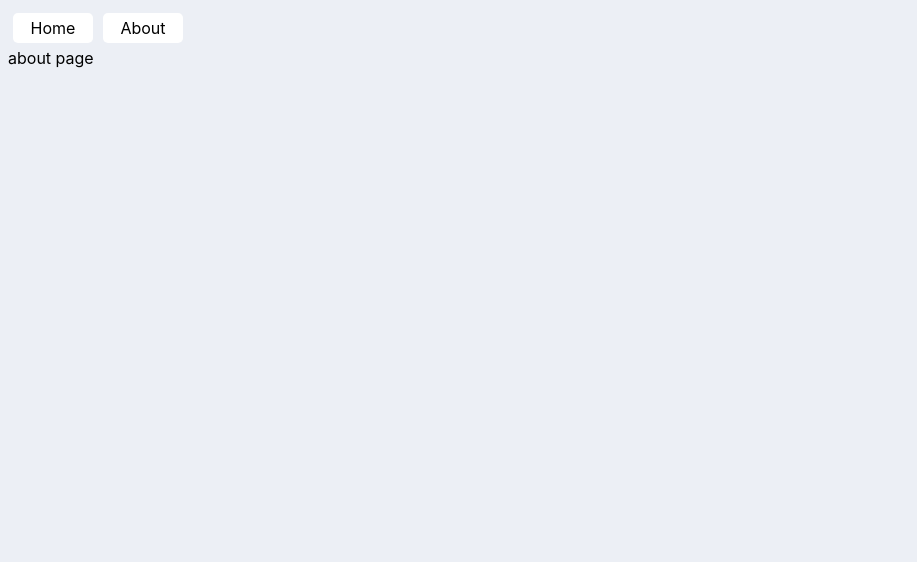
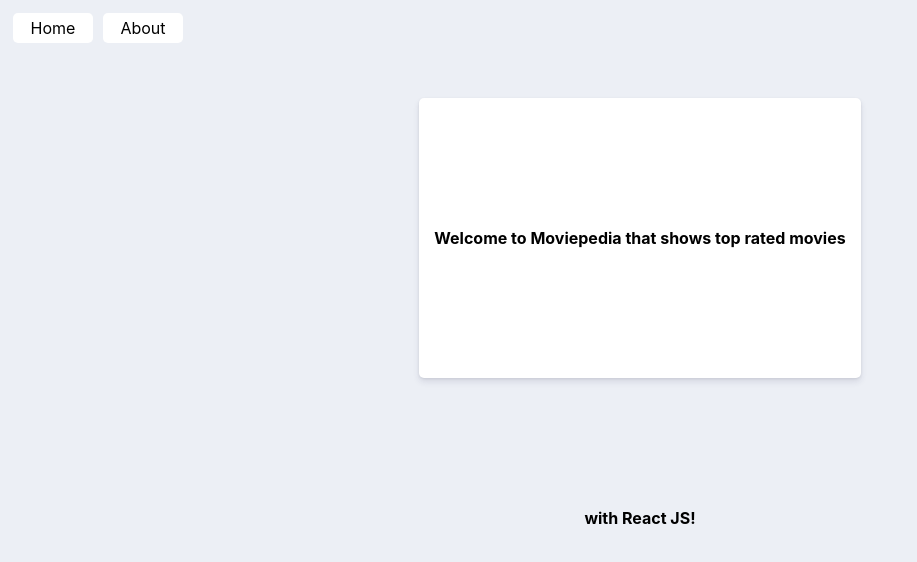
Before and after one commit to choala/moviepedia, a React (Create React App) app: page /#/about in a window 1280 px wide. Shown: the top 562 px of the page, without its empty margins (0-917 px from the left). Built offline with nearby package versions, Linux system fonts and the light colour scheme.

Commit message:
Fix about page style

```diff
--- a/src/components/Movie.css
+++ b/src/components/Movie.css
@@ -12,6 +12,7 @@
 a {
 	display: contents;
 	text-decoration: none;
+	color: black;
 }
 
 .movies__movie:hover {
--- a/src/routes/About.css
+++ b/src/routes/About.css
@@ -0,0 +1,16 @@
+.about {
+	display: flex;
+	line-height: 280px;
+	justify-content: center;
+	padding-top: 50px;
+}
+
+.about__container {
+	font-weight: bold;
+	text-align: center;
+	width: 35%;
+	height: 280px;
+	background-color: white;
+	border-radius: 5px;
+	box-shadow: 0 4px 6px rgba(50, 50, 93, 0.11), 0 1px 3px rgba(0, 0, 0, 0.08);
+}
--- a/src/routes/About.js
+++ b/src/routes/About.js
@@ -3,7 +3,11 @@ import "./About.css"
 
 function About() {
     return (
-        <span>about page</span>
+        <div className="about">
+            <div className="about__container">
+                Welcome to Moviepedia that shows top rated movies with React JS!
+            </div>
+        </div>
     );
 }
 
```
